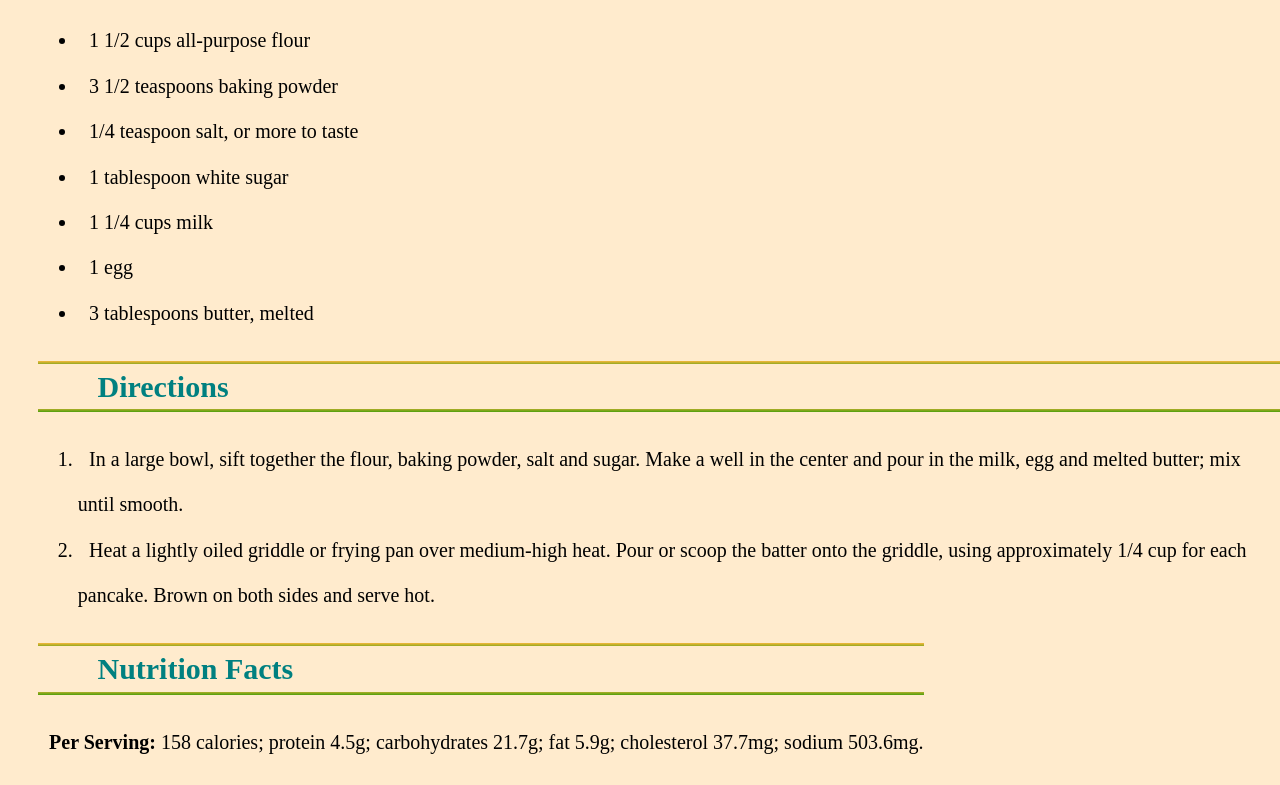
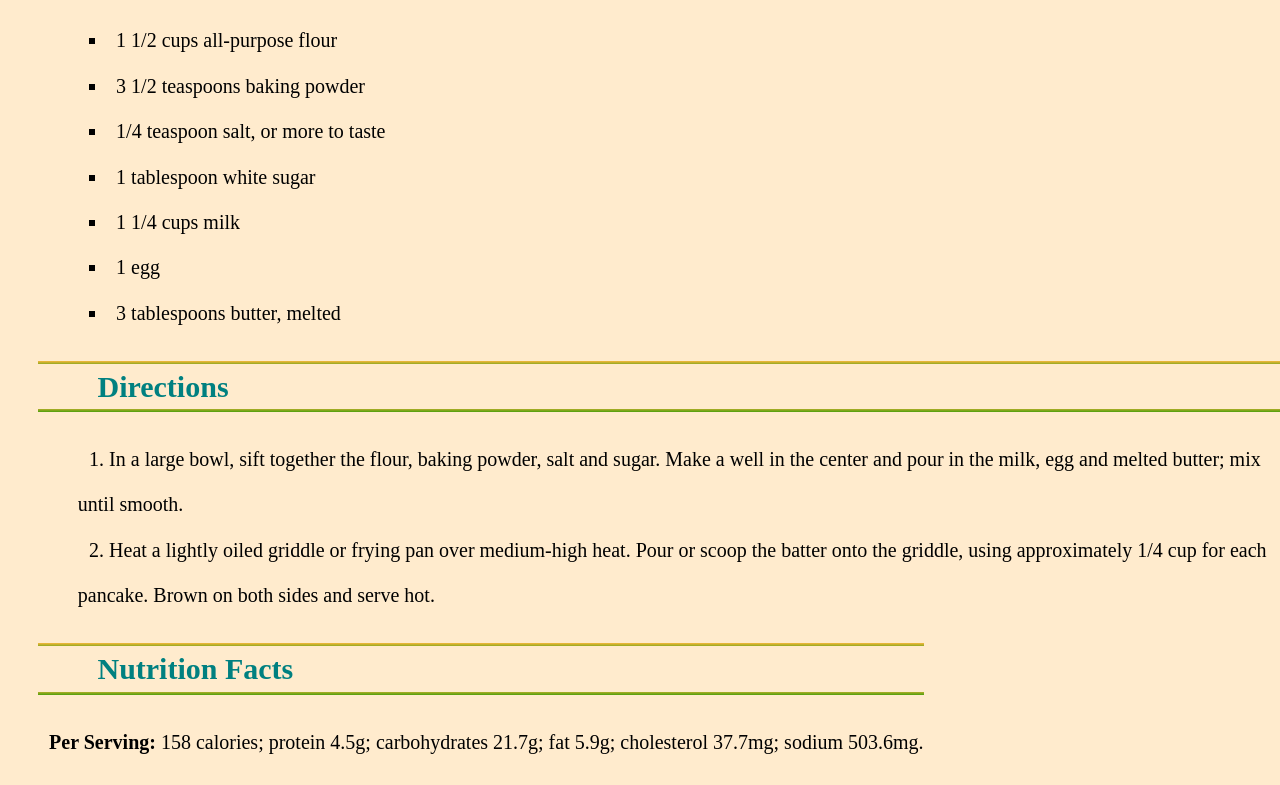
Before and after one commit to RyanHeadlee/odin-recipes, a plain HTML site: page recipes/pancakes.html in a window 1280 px wide. Shown: the part 392-1177 px from the top of the page. Drawn offline with Linux system fonts and the light colour scheme.

Commit message:
Add style to ols and uls
Added the square style to all uls. Added the style inside to both uls and ols.

```diff
--- a/recipes/pancakes.html
+++ b/recipes/pancakes.html
@@ -17,7 +17,7 @@
             <p><strong>Yield:</strong> 8 pancakes</p></div>
         <div class="container ingredients">
         <h2 class="ingredients title">Ingredients</h2>
-            <ul class="ingredients list">
+            <ul class="ingredients ulist">
                 <li>1 1/2 cups all-purpose flour</li>
                 <li>3 1/2 teaspoons baking powder</li>
                 <li>1/4 teaspoon salt, or more to taste</li>
@@ -29,7 +29,7 @@
         </div>
         <div class="container directions">
         <h2 class="directions title">Directions</h2>
-            <ol class="directions list">
+            <ol class="directions olist">
                 <li>In a large bowl, sift together the flour, baking powder,
                 salt and sugar. Make a well in the center and pour in the milk,
                 egg and melted butter; mix until smooth.</li>
--- a/styles.css
+++ b/styles.css
@@ -1,4 +1,5 @@
 /* Images */
+
 .brownies,
 .deviledeggs {
     height: auto;
@@ -28,7 +29,9 @@
     height: auto;
     width: 225px;
 }
+
 /* Text */
+
 #body {
     margin-top: 10mm;
     margin-bottom: auto;
@@ -79,3 +82,14 @@
     text-indent: 15mm;
     color: teal;
 }
+
+/* Lists */
+
+.ulist {
+    list-style: square;
+    list-style-position: inside;
+}
+
+.olist {
+    list-style-position: inside;
+}
```
Also changed, not shown: recipes/brownies.html (+3 -3 lines), recipes/deviledeggs.html (+2 -2 lines).
